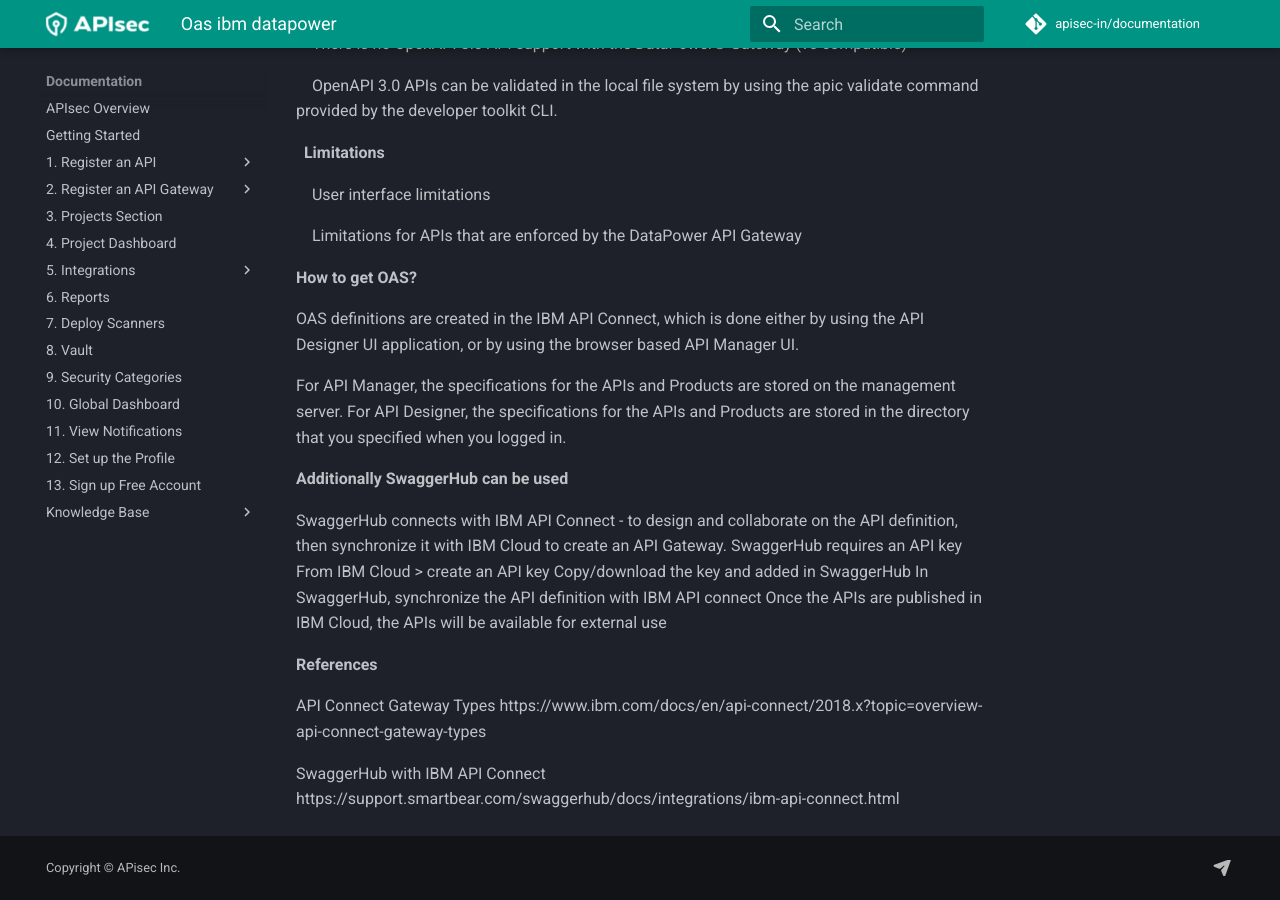
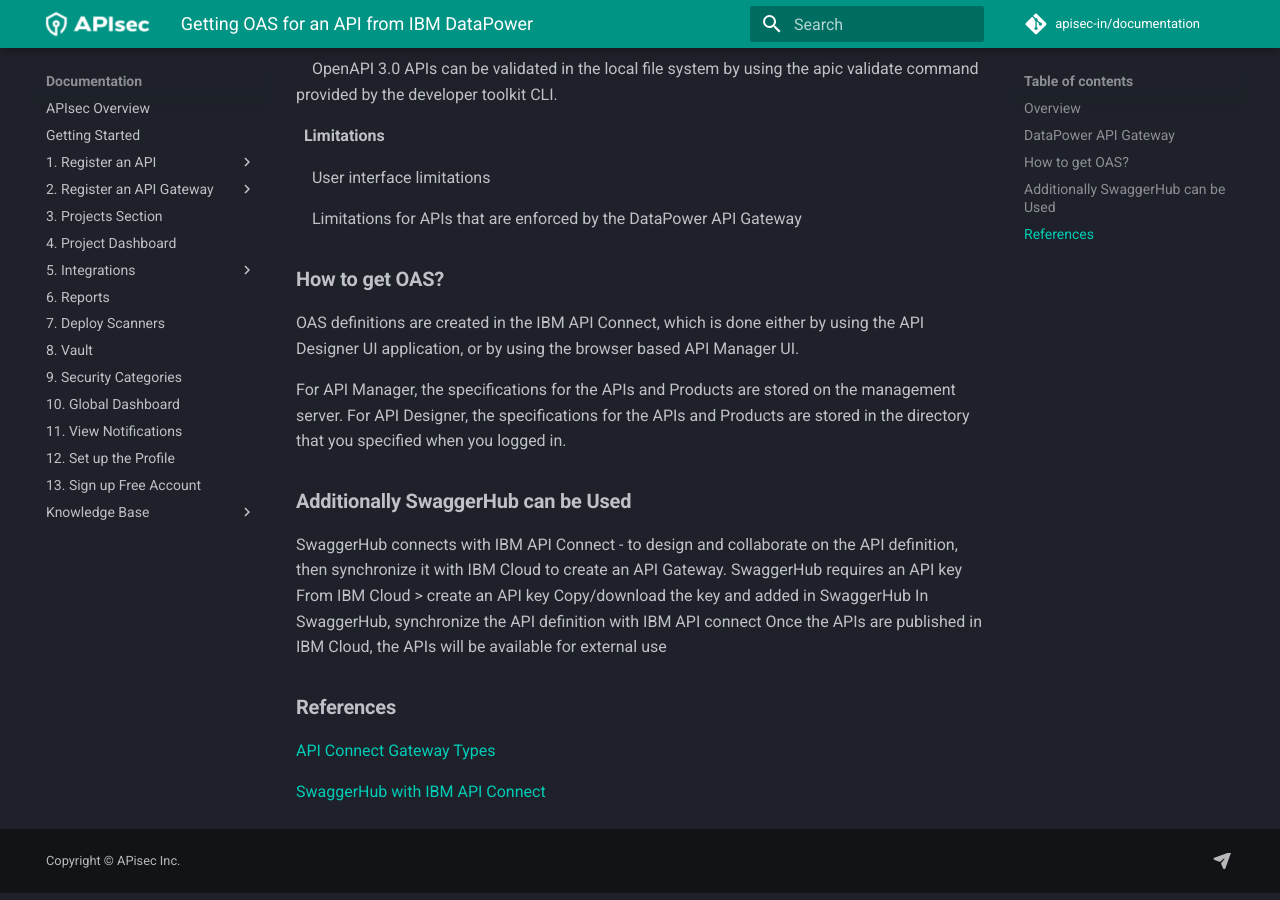
Before and after one commit to apisec-inc/documentation, an MkDocs documentation site: the page built from docs/oas-ibm-datapower.md, in a window 1280 px wide and 900 px high, scrolled down 526 px. Built offline with MkDocs 1.6.1 and Material for MkDocs 9.7.7, drawn with Linux system fonts in a browser that asks for light colours; comment, search, counter and statistics services are not loaded.

Commit message:
Update oas-ibm-datapower.md
url formatting

```diff
--- a/docs/oas-ibm-datapower.md
+++ b/docs/oas-ibm-datapower.md
@@ -1,13 +1,13 @@
 
-**Getting OAS for an API from IBM DataPower**
+# **Getting OAS for an API from IBM DataPower**
 
-**Overview**
+### **Overview**
 
 The **IBM API Connect** supports **two** gateway types: DataPower Gateway (v5 compatible) **and** DataPower API Gateway.
 - **DataPower API Gateway** is a new gateway with the same security focus as DataPower Gateway (v5 compatible), with some limitations. - This is the one that connects with OAS.
 - **DataPower Gateway (v5 compatible)** has been available with IBM API Connect for a number of years.  - No support for OpenAPI
 
-**DataPower API Gateway**
+### **DataPower API Gateway**
 
 &nbsp;&nbsp;**OpenAPI 3.0 support in IBM API Connect**
 
@@ -23,14 +23,14 @@
 
 &nbsp;&nbsp;&nbsp;&nbsp;Limitations for APIs that are enforced by the DataPower API Gateway
 
-**How to get OAS?**
+### **How to get OAS?**
 
 OAS definitions are created in the IBM API Connect, which is done either by using the API Designer UI application, or by using the browser based API Manager UI.
 
 For API Manager, the specifications for the APIs and Products are stored on the management server.
 For API Designer, the specifications for the APIs and Products are stored in the directory that you specified when you logged in.
 
-**Additionally SwaggerHub can be used**
+### **Additionally SwaggerHub can be Used**
 
 SwaggerHub connects with IBM API Connect - to design and collaborate on the API definition, then synchronize it with IBM Cloud to create an API Gateway.
 SwaggerHub requires an API key
@@ -39,10 +39,8 @@
 In SwaggerHub, synchronize the API definition with IBM API connect
 Once the APIs are published in IBM Cloud, the APIs will be available for external use
 
-**References**
+### **References**
 
-API Connect Gateway Types
-https://www.ibm.com/docs/en/api-connect/2018.x?topic=overview-api-connect-gateway-types
+[API Connect Gateway Types](https://www.ibm.com/docs/en/api-connect/2018.x?topic=overview-api-connect-gateway-types)
 
-SwaggerHub with IBM API Connect
-https://support.smartbear.com/swaggerhub/docs/integrations/ibm-api-connect.html
+[SwaggerHub with IBM API Connect](https://support.smartbear.com/swaggerhub/docs/integrations/ibm-api-connect.html)
```
